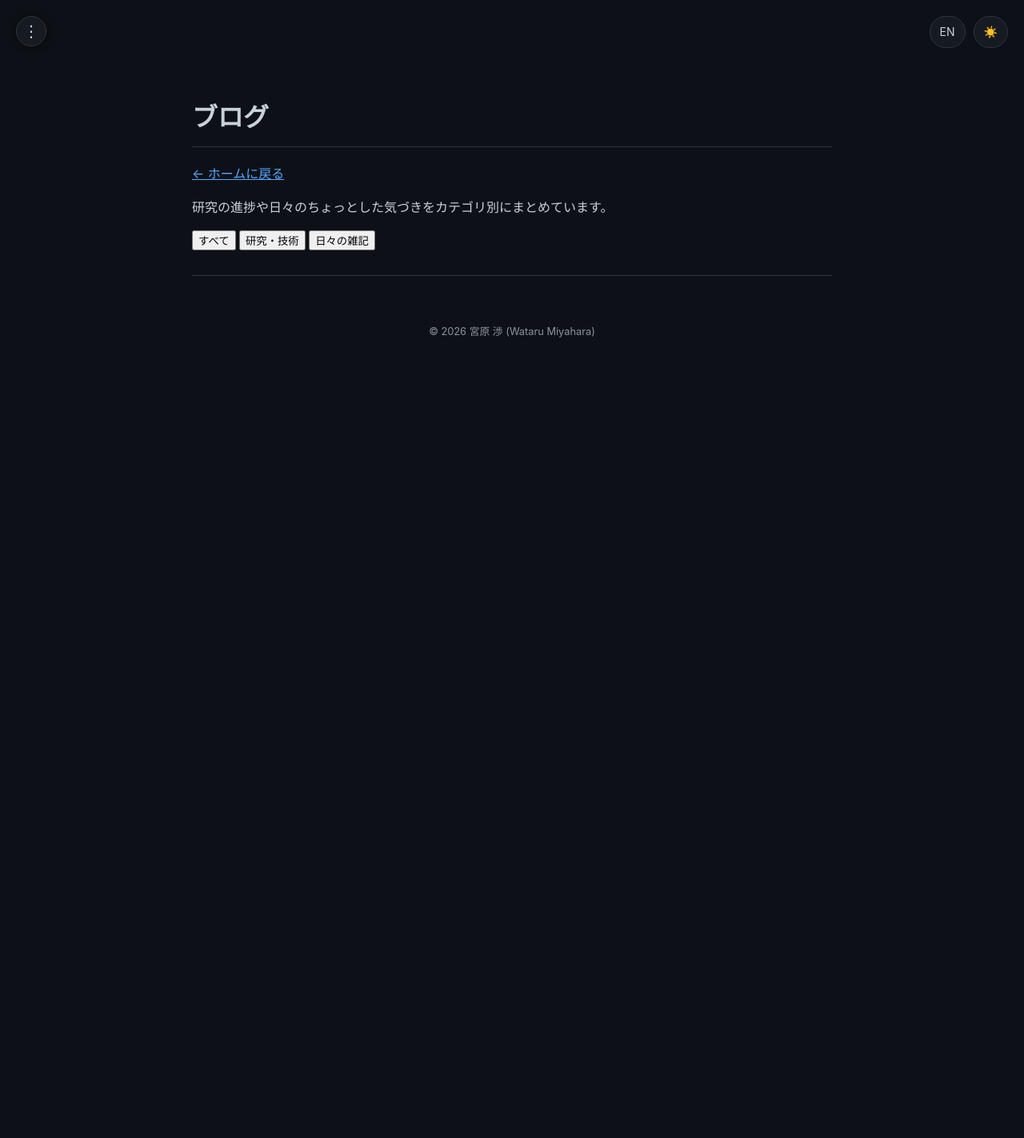
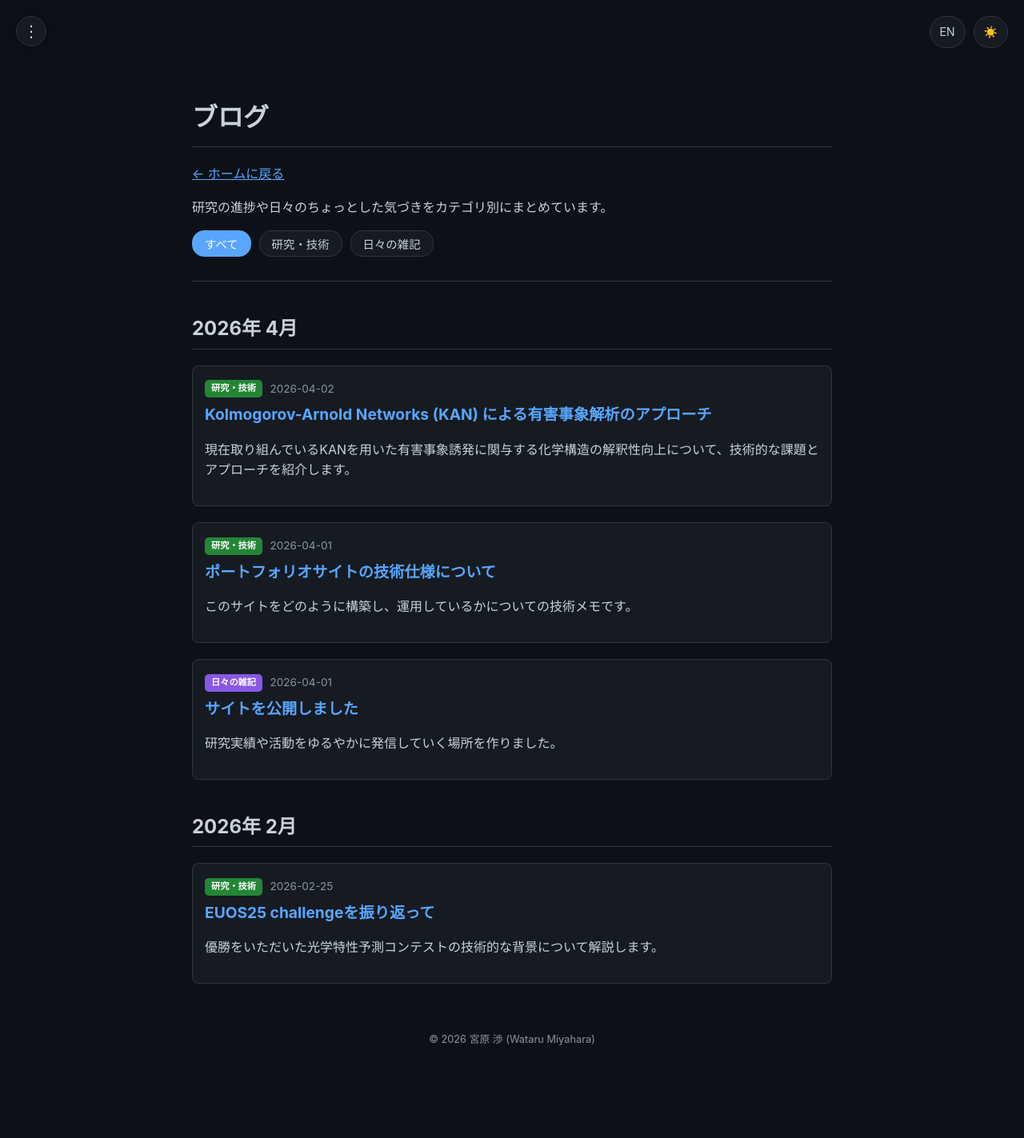
Before and after one commit to 377H-Miru/377H-Miru.github.io, a Jekyll site: the page built from blog.md, in a window 1280 px wide. Shown: the whole page at 80% size. Built offline with Jekyll 4.4.1, drawn with Linux system fonts in a browser that asks for light colours; before the commit the page ends 900 px from its top, so only the background shows below that.

Commit message:
Fix blog rendering: Revert dynamic liquid loop that broke the manual post list

```diff
--- a/blog.md
+++ b/blog.md
@@ -4,6 +4,20 @@ title: ブログ
 lang: ja
 permalink: /blog/
 ---
+
+<style>
+    .filter-controls { margin-bottom: 30px; display: flex; gap: 10px; }
+    .filter-btn {
+        background: var(--nav-bg); border: 1px solid var(--border-color);
+        color: var(--text-color); padding: 5px 15px; border-radius: 15px;
+        cursor: pointer; font-size: 0.9em; transition: 0.2s;
+    }
+    .filter-btn.active { background: var(--link-color) !important; color: #fff !important; border-color: var(--link-color) !important; }
+    .blog-item { display: block; text-decoration: none; color: inherit; margin-bottom: 20px; padding: 15px; background: var(--card-bg); border: 1px solid var(--border-color); border-radius: 8px; transition: transform 0.2s; }
+    .blog-item:hover { transform: translateY(-2px); border-color: var(--link-color); }
+    .blog-item .blog-date { font-size: 0.85em; color: #8b949e; }
+    .blog-item .blog-title { font-size: 1.2em; font-weight: bold; margin: 5px 0; color: var(--link-color); }
+</style>
 
 # ブログ
 
@@ -19,28 +33,52 @@ permalink: /blog/
 
 <hr>
 
+## 2026年 4月
 <div class="blog-list">
-    {% assign posts = site.posts | sort: 'date' | reverse %}
-    {% for post in posts %}
-    <a href="{{ post.url }}" class="blog-item" data-category="{{ post.category | default: 'research' }}">
-        <span class="tag tag-{{ post.category | default: 'research' }}">
-            {% if post.category == 'personal' %}日々の雑記{% else %}研究・技術{% endif %}
-        </span>
-        <span class="blog-date">{{ post.date | date: "%Y-%m-%d" }}</span>
-        <div class="blog-title">{{ post.title }}</div>
-        <p>{{ post.excerpt | strip_html | truncate: 100 }}</p>
+    <a href="/posts/2026-04-02-kan-research-overview" class="blog-item" data-category="research">
+        <span class="tag tag-research">研究・技術</span>
+        <span class="blog-date">2026-04-02</span>
+        <div class="blog-title">Kolmogorov-Arnold Networks (KAN) による有害事象解析のアプローチ</div>
+        <p>現在取り組んでいるKANを用いた有害事象誘発に関与する化学構造の解釈性向上について、技術的な課題とアプローチを紹介します。</p>
     </a>
-    {% endfor %}
+    <a href="/posts/2026-04-01-site-tech-stack" class="blog-item" data-category="research">
+        <span class="tag tag-research">研究・技術</span>
+        <span class="blog-date">2026-04-01</span>
+        <div class="blog-title">ポートフォリオサイトの技術仕様について</div>
+        <p>このサイトをどのように構築し、運用しているかについての技術メモです。</p>
+    </a>
+    <a href="/posts/2026-04-01-launch" class="blog-item" data-category="personal">
+        <span class="tag tag-personal">日々の雑記</span>
+        <span class="blog-date">2026-04-01</span>
+        <div class="blog-title">サイトを公開しました</div>
+        <p>研究実績や活動をゆるやかに発信していく場所を作りました。</p>
+    </a>
+</div>
+
+## 2026年 2月
+<div class="blog-list">
+    <a href="/posts/2026-02-25-euos25-review" class="blog-item" data-category="research">
+        <span class="tag tag-research">研究・技術</span>
+        <span class="blog-date">2026-02-25</span>
+        <div class="blog-title">EUOS25 challengeを振り返って</div>
+        <p>優勝をいただいた光学特性予測コンテストの技術的な背景について解説します。</p>
+    </a>
 </div>
 
 <script>
     function filterBlog(category) {
         document.querySelectorAll('.filter-btn').forEach(btn => {
             btn.classList.remove('active');
-            if(btn.getAttribute('data-filter') === category) btn.classList.add('active');
+            if(btn.getAttribute('data-filter') === category) {
+                btn.classList.add('active');
+            }
         });
         document.querySelectorAll('.blog-item').forEach(item => {
-            item.style.display = (category === 'all' || item.getAttribute('data-category') === category) ? 'block' : 'none';
+            if (category === 'all' || item.getAttribute('data-category') === category) {
+                item.style.display = 'block';
+            } else {
+                item.style.display = 'none';
+            }
         });
     }
 </script>
```
Also changed, not shown: en/blog.md (+50 -12 lines).
